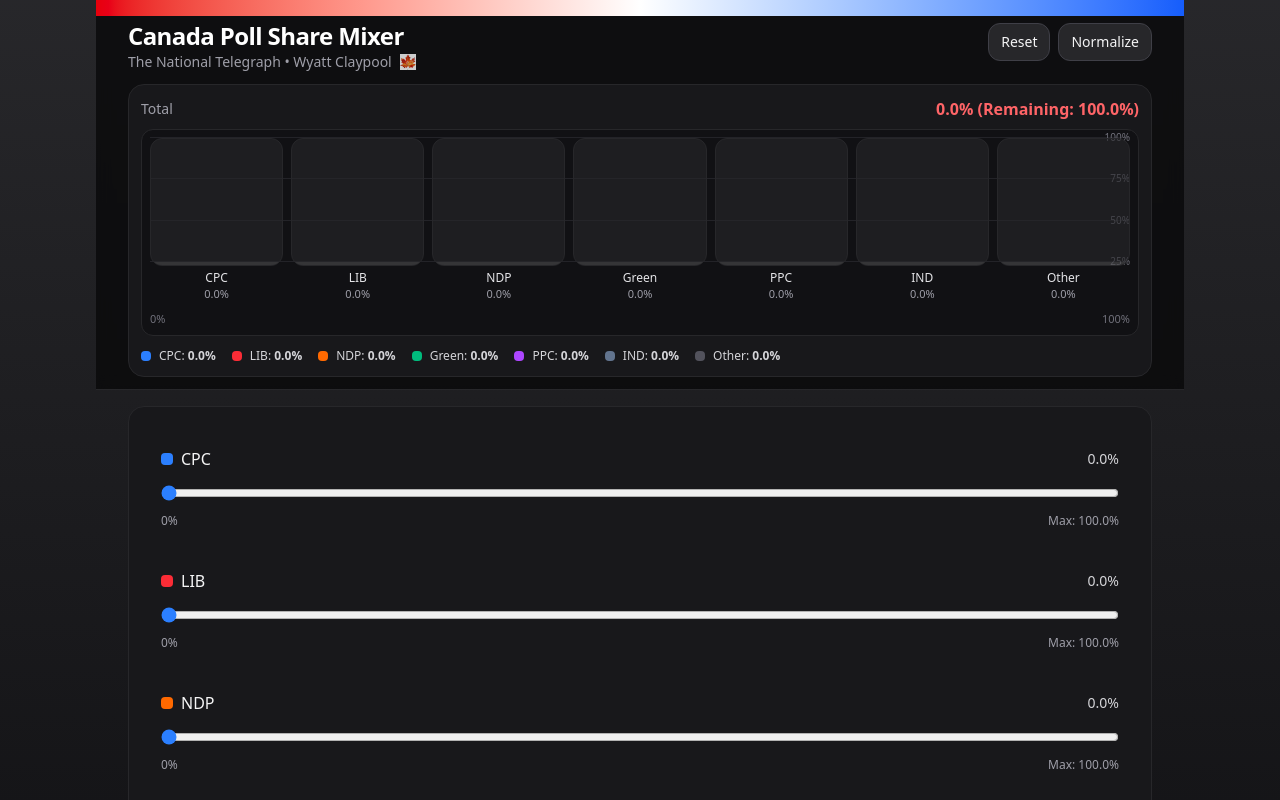
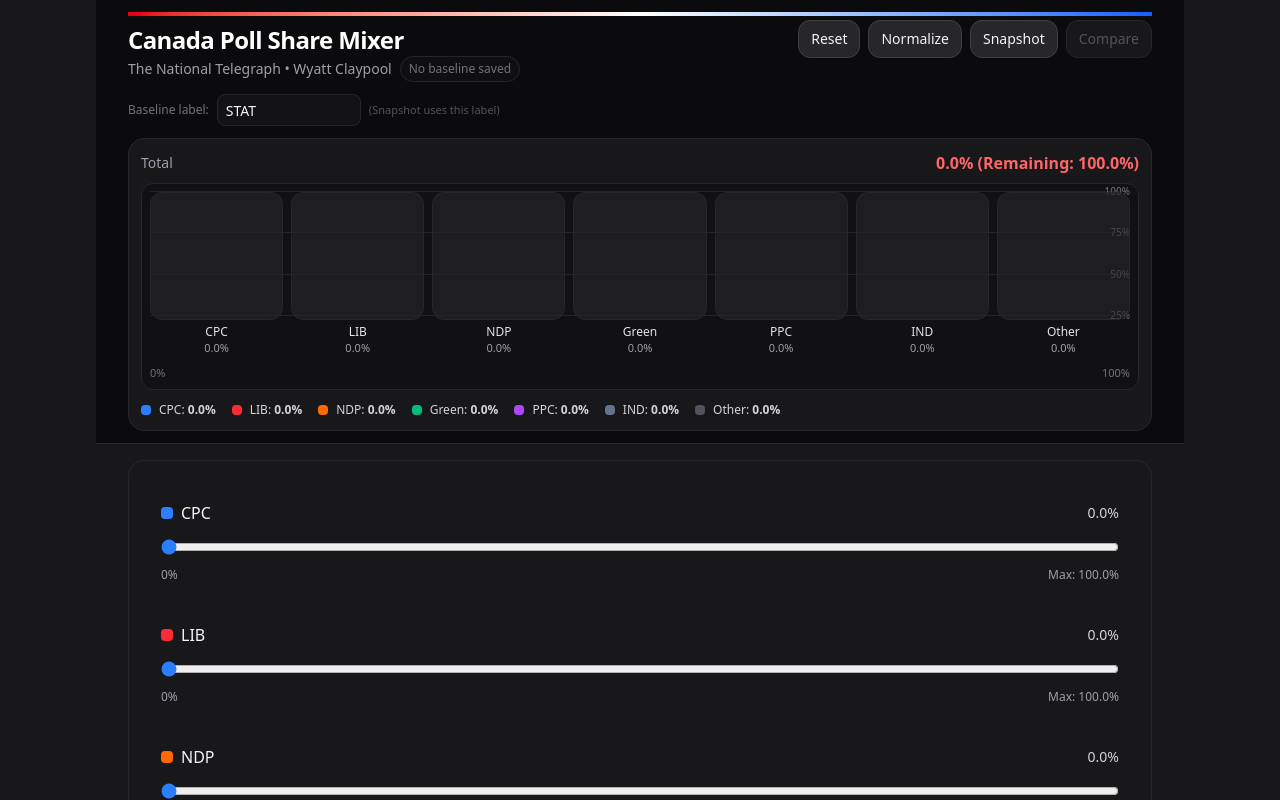
Before and after one commit to jtranberg/poll-share, a React (Vite) app in the folder poll-share/: page / in a window 1280 px wide. Shown: the top 800 px of the page. Built offline with nearby package versions, Linux system fonts and the light colour scheme.

Commit message:
comparison chart

```diff
--- a/poll-share/package.json
+++ b/poll-share/package.json
@@ -10,6 +10,7 @@
     "preview": "vite preview"
   },
   "dependencies": {
+    "html2canvas": "^1.4.1",
     "react": "^19.2.0",
     "react-dom": "^19.2.0"
   },
--- a/poll-share/src/App.tsx
+++ b/poll-share/src/App.tsx
@@ -7,6 +7,8 @@ type Party = {
   label: string;
   color: string; // Tailwind bg color class
 };
+
+
 
 const PARTIES: Party[] = [
   { key: "cpc", label: "CPC", color: "bg-blue-500" },
@@ -19,6 +21,10 @@ const PARTIES: Party[] = [
 ];
 
 const LS_KEY = "poll-shares-v1";
+
+// ✅ NEW: baseline snapshot keys
+const LS_BASELINE_KEY = "poll-shares-baseline-v1";
+const LS_BASELINE_LABEL_KEY = "poll-shares-baseline-label-v1";
 
 const ZERO: Record<PartyKey, number> = {
   cpc: 0,
@@ -60,21 +66,20 @@ function sanitizeLoaded(parsed: any): Record<PartyKey, number> {
     next[k] = Number.isFinite(val) ? clampFloat(val, 0, 100) : 0;
   });
 
-  // Ensure total <= 100 (trim overflow from "other", then from end)
   const total = sumShares(next);
   if (total <= 100) return next;
 
   let overflow = total - 100;
 
   const takeFromOther = Math.min(next.other, overflow);
-  next.other = clampFloat(next.other - takeFromOther, 0, 100);
-  overflow = clampFloat(overflow - takeFromOther, 0, 100);
+  next.other -= takeFromOther;
+  overflow -= takeFromOther;
 
   for (let i = PARTIES.length - 1; i >= 0 && overflow > 0; i--) {
     const key = PARTIES[i].key;
     const take = Math.min(next[key], overflow);
     next[key] = clampFloat(next[key] - take, 0, 100);
-    overflow = clampFloat(overflow - take, 0, 100);
+    overflow = clampFloat(overflow - take, 0, 1000);
   }
 
   return next;
@@ -92,42 +97,64 @@ export default function App() {
     try {
       const parsed = JSON.parse(saved);
       return sanitizeLoaded(parsed);
-    } catch (err) {
-      console.warn("Invalid saved poll data, using defaults.", err);
+    } catch {
       return { ...ZERO };
     }
   });
 
-  const total = React.useMemo(() => clampFloat(sumShares(shares), 0, 100), [shares]);
+  // ✅ NEW: baseline + label + compare toggle
+  const [baseline, setBaseline] = React.useState<Record<PartyKey, number> | null>(() => {
+    const saved = localStorage.getItem(LS_BASELINE_KEY);
+    if (!saved) return null;
+    try {
+      return sanitizeLoaded(JSON.parse(saved));
+    } catch {
+      return null;
+    }
+  });
+
+  const [baselineLabel, setBaselineLabel] = React.useState<string>(() => {
+    return localStorage.getItem(LS_BASELINE_LABEL_KEY) || "STAT";
+  });
+
+  const [compareOn, setCompareOn] = React.useState(false);
+
+  const total = React.useMemo(() => sumShares(shares), [shares]);
 
   React.useEffect(() => {
     localStorage.setItem(LS_KEY, JSON.stringify(shares));
   }, [shares]);
 
+  React.useEffect(() => {
+    if (baseline) localStorage.setItem(LS_BASELINE_KEY, JSON.stringify(baseline));
+    else localStorage.removeItem(LS_BASELINE_KEY);
+  }, [baseline]);
+
+  React.useEffect(() => {
+    localStorage.setItem(LS_BASELINE_LABEL_KEY, baselineLabel || "STAT");
+  }, [baselineLabel]);
+
   const maxFor = React.useCallback(
     (target: PartyKey) => {
       const others = sumOthers(shares, target);
-      return clampFloat(Math.max(0, 100 - others), 0, 100);
+      return Math.max(0, clampFloat(100 - others, 0, 100));
     },
     [shares]
   );
 
-  // Belt + suspenders setter (0.1 precision)
+  // Belt + suspenders setter (float)
   const setParty = React.useCallback((target: PartyKey, raw: number) => {
     setShares((prev) => {
       const others = sumOthers(prev, target);
-      const max = clampFloat(Math.max(0, 100 - others), 0, 100);
+      const max = Math.max(0, 100 - others);
       const nextVal = clampFloat(raw, 0, max);
-
       const next = { ...prev, [target]: nextVal };
 
-      // final safety: never allow overflow
       const t = sumShares(next);
       if (t > 100) {
-        const overflow = clampFloat(t - 100, 0, 100);
-        next[target] = clampFloat(next[target] - overflow, 0, max);
+        const overflow = t - 100;
+        next[target] = clampFloat(next[target] - overflow, 0, 100);
       }
-
       return next;
     });
   }, []);
@@ -144,12 +171,11 @@ export default function App() {
 
       PARTIES.forEach((p, i) => {
         if (i < PARTIES.length - 1) {
-          const v = Math.round(((prev[p.key] / sum) * 100) * 10) / 10; // 1 decimal
-          scaled[p.key] = clampFloat(v, 0, 100);
-          accum = clampFloat(accum + scaled[p.key], 0, 100);
+          const v = clampFloat((prev[p.key] / sum) * 100, 0, 100);
+          scaled[p.key] = v;
+          accum = clampFloat(accum + v, 0, 200);
         } else {
-          // remainder to last so total is exactly 100.0
-          scaled[p.key] = clampFloat(Math.round((100 - accum) * 10) / 10, 0, 100);
+          scaled[p.key] = clampFloat(100 - accum, 0, 100);
         }
       });
 
@@ -157,59 +183,130 @@ export default function App() {
     });
   }, []);
 
+  // ✅ NEW: snapshot + compare controls
+  const snapshotBaseline = React.useCallback(() => {
+    setBaseline(sanitizeLoaded(shares));
+    setCompareOn(true); // feels nice: snapshot -> instantly compare
+  }, [shares]);
+
+  const clearBaseline = React.useCallback(() => {
+    setBaseline(null);
+    setCompareOn(false);
+  }, []);
+
   return (
-    <div className="min-h-screen px-4 md:px-8 pt-0 bg-linear-to-b from-zinc-800 via-zinc-850 to-zinc-950 text-zinc-100">
-
+    <div className="min-h-screen px-4 md:px-8 pt-0 bg-zinc-900 text-zinc-100">
       <div className="mx-auto max-w-5xl">
         {/* Sticky top */}
         <div className="sticky top-0 z-50 -mx-4 md:-mx-8 px-4 md:px-8 py-3 bg-zinc-950/80 backdrop-blur border-b border-zinc-800">
-          {/* Stripe overlay (doesn't affect layout / no sticky jump) */}
-          <div className="pointer-events-none absolute left-0 right-0 top-0 h-4 bg-linear-to-r from-red-600 via-white to-blue-600" />
+          <div className="relative">
+            {/* Canada / stripe (linear, not “gradient-y”) */}
+            <div className="absolute top-0 left-0 right-0 h-1 bg-linear-to-r from-red-600 via-white to-blue-600" />
 
-          <div className="space-y-3">
-            <header className="flex items-center justify-between gap-3">
+            <div className="space-y-3 pt-2">
+              <header className="flex items-start justify-between gap-3">
                 <div className="flex flex-col">
-                <h1 className="mt-2 text-xl md:text-2xl font-semibold tracking-tight text-white">
+                  <h1 className="mt-1 text-xl md:text-2xl font-semibold tracking-tight text-white">
                     Canada Poll Share Mixer
                   </h1>
-                <div className="flex items-center gap-2 text-xs md:text-sm text-zinc-400">
-                  <span>The National Telegraph • Wyatt Claypool</span>
-                  <img
-                    src="/maple-leaf.jpg"
-                    alt="Canada"
-                    className="h-4 w-4 opacity-80"
-                  />
+
+                  <div className="flex items-center gap-2 flex-wrap">
+                    <span className="text-xs md:text-sm text-zinc-400">
+                      The National Telegraph • Wyatt Claypool
+                    </span>
+
+                    {/* baseline chip */}
+                    {baseline ? (
+                      <span className="text-[11px] md:text-xs px-2 py-1 rounded-full border border-zinc-700 bg-zinc-900/60 text-zinc-200">
+                        Baseline: <strong className="ml-1">{baselineLabel || "STAT"}</strong>
+                      </span>
+                    ) : (
+                      <span className="text-[11px] md:text-xs px-2 py-1 rounded-full border border-zinc-800 bg-zinc-900/40 text-zinc-500">
+                        No baseline saved
+                      </span>
+                    )}
+                  </div>
                 </div>
 
-              </div>
-
-              <div className="flex gap-2 shrink-0">
+                <div className="flex gap-2 shrink-0 flex-wrap justify-end">
                   <button
                     onClick={resetAll}
                     className="rounded-xl px-3 py-2 text-sm bg-zinc-800 hover:bg-zinc-700 border border-zinc-700"
                   >
                     Reset
                   </button>
+
                   <button
                     onClick={normalizeTo100}
                     className="rounded-xl px-3 py-2 text-sm bg-zinc-800 hover:bg-zinc-700 border border-zinc-700"
-                  title="Scale current values so the total becomes 100.0%"
+                    title="Scale current values so the total becomes 100%"
                   >
                     Normalize
                   </button>
+
+                  <button
+                    onClick={snapshotBaseline}
+                    className="rounded-xl px-3 py-2 text-sm bg-zinc-800 hover:bg-zinc-700 border border-zinc-700"
+                    title="Save a baseline snapshot of the current chart"
+                  >
+                    Snapshot
+                  </button>
+
+                  <button
+                    onClick={() => setCompareOn((v) => !v)}
+                    disabled={!baseline}
+                    className={[
+                      "rounded-xl px-3 py-2 text-sm border",
+                      baseline
+                        ? compareOn
+                          ? "bg-blue-600/30 border-blue-500/60 hover:bg-blue-600/40"
+                          : "bg-zinc-800 hover:bg-zinc-700 border-zinc-700"
+                        : "bg-zinc-900 border-zinc-800 text-zinc-600 cursor-not-allowed",
+                    ].join(" ")}
+                    title={baseline ? "Toggle comparison view" : "Take a snapshot first"}
+                  >
+                    Compare
+                  </button>
+
+                  {baseline && (
+                    <button
+                      onClick={clearBaseline}
+                      className="rounded-xl px-3 py-2 text-sm bg-zinc-900 hover:bg-zinc-800 border border-zinc-800 text-zinc-300"
+                      title="Remove baseline snapshot"
+                    >
+                      Clear
+                    </button>
+                  )}
                 </div>
               </header>
+
+              {/* baseline label input (compact) */}
+              <div className="flex items-center gap-2">
+                <span className="text-xs text-zinc-500">Baseline label:</span>
+                <input
+                  value={baselineLabel}
+                  onChange={(e) => setBaselineLabel(e.target.value)}
+                  placeholder="STAT"
+                  className="h-8 w-36 rounded-lg border border-zinc-800 bg-zinc-900/60 px-2 text-sm text-zinc-100 placeholder:text-zinc-600 outline-none focus:ring-2 focus:ring-blue-500/40"
+                />
+                <span className="text-[11px] text-zinc-600">
+                  (Snapshot uses this label)
+                </span>
+              </div>
 
               {/* Compact Total + Chart */}
               <div className="rounded-2xl border border-zinc-800 bg-zinc-900 p-2 md:p-3">
                 <div className="flex items-center justify-between">
-                <span className="text-sm text-zinc-400">Total</span>
-                <span
-                  className={`font-semibold ${total === 100 ? "text-emerald-400" : "text-red-400"
-                    }`}
-                >
-                  {total.toFixed(1)}%
-                  {total < 100 ? ` (Remaining: ${(100 - total).toFixed(1)}%)` : ""}
+                  <span className="text-sm text-zinc-400">
+                    Total{" "}
+                    {compareOn && baseline ? (
+                      <span className="text-xs text-zinc-500">• comparing “{baselineLabel || "STAT"}” vs Live</span>
+                    ) : null}
+                  </span>
+
+                  <span className={`font-semibold ${total === 100 ? "text-emerald-400" : "text-red-400"}`}>
+                    {total.toFixed(1)}%{" "}
+                    {total < 100 ? `(Remaining: ${(100 - total).toFixed(1)}%)` : ""}
                   </span>
                 </div>
 
@@ -234,41 +331,92 @@ export default function App() {
                     {/* bars */}
                     <div className="grid grid-cols-7 gap-2">
                       {PARTIES.map((p) => {
-                      const v = shares[p.key];
-                      const hitsMarker = isNearMarker(v);
+                        const live = shares[p.key];
+                        const base = baseline?.[p.key] ?? 0;
+                        const liveHit = isNearMarker(live);
+                        const baseHit = isNearMarker(base);
+
+                        const showCompare = compareOn && !!baseline;
 
                         return (
                           <div key={p.key} className="min-w-0">
-                          <div className="relative h-28 md:h-32 w-full rounded-xl bg-zinc-800/60 overflow-hidden border border-zinc-800">
+                            <div className="relative h-28 md:h-32 w-full rounded-xl bg-zinc-800/60 overflow-hidden border border-zinc-800 p-1">
+                              {/* Paired bars (Baseline + Live) */}
+                              {showCompare ? (
+                                <div className="absolute inset-1 flex items-end gap-1">
+                                  {/* Baseline */}
+                                  <div className="relative flex-1 h-full">
                                     <div
                                       className={[
                                         p.color,
-                                "absolute bottom-0 left-0 w-full",
+                                        "absolute bottom-0 left-0 w-full rounded-md",
                                         "transition-[height] duration-300 ease-out",
-                                hitsMarker ? "brightness-110" : "",
+                                        baseHit ? "brightness-110" : "",
                                       ].join(" ")}
                                       style={{
-                                height: `${v}%`,
-                                boxShadow: hitsMarker ? "0 0 18px rgba(255,255,255,0.25)" : undefined,
+                                        height: `${base}%`,
+                                        opacity: 0.35,
+                                        boxShadow: baseHit ? "0 0 18px rgba(255,255,255,0.18)" : undefined,
                                       }}
-                              title={`${p.label}: ${v.toFixed(1)}%`}
+                                      title={`${baselineLabel || "STAT"} • ${p.label}: ${base.toFixed(1)}%`}
                                     />
+                                  </div>
+
+                                  {/* Live */}
+                                  <div className="relative flex-1 h-full">
                                     <div
-                              className="absolute left-0 w-full h-1 bg-white/10"
-                              style={{ bottom: `calc(${v}% - 1px)` }}
+                                      className={[
+                                        p.color,
+                                        "absolute bottom-0 left-0 w-full rounded-md",
+                                        "transition-[height] duration-300 ease-out",
+                                        liveHit ? "brightness-110" : "",
+                                      ].join(" ")}
+                                      style={{
+                                        height: `${live}%`,
+                                        boxShadow: liveHit ? "0 0 18px rgba(255,255,255,0.25)" : undefined,
+                                      }}
+                                      title={`Live • ${p.label}: ${live.toFixed(1)}%`}
                                     />
+                                  </div>
+                                </div>
+                              ) : (
+                                // Single bar mode (Live only)
+                                <div
+                                  className={[
+                                    p.color,
+                                    "absolute bottom-1 left-1 right-1 rounded-md",
+                                    "transition-[height] duration-300 ease-out",
+                                    liveHit ? "brightness-110" : "",
+                                  ].join(" ")}
+                                  style={{
+                                    height: `calc(${live}% - 0px)`,
+                                    boxShadow: liveHit ? "0 0 18px rgba(255,255,255,0.25)" : undefined,
+                                  }}
+                                  title={`${p.label}: ${live.toFixed(1)}%`}
+                                />
+                              )}
                             </div>
 
                             <div className="mt-1 text-center">
                               <div className="text-[11px] md:text-xs font-medium text-zinc-200 truncate">
                                 {p.label}
                               </div>
-                            <div
-                              className={`text-[11px] tabular-nums ${hitsMarker ? "text-emerald-300" : "text-zinc-400"
-                                }`}
-                            >
-                              {v.toFixed(1)}%
+
+                              {compareOn && baseline ? (
+                                <div className="text-[11px] tabular-nums text-zinc-400">
+                                  <span className={baseHit ? "text-emerald-300" : ""}>
+                                    {(baseline?.[p.key] ?? 0).toFixed(1)}%
+                                  </span>
+                                  <span className="mx-1 text-zinc-600">|</span>
+                                  <span className={liveHit ? "text-emerald-300" : ""}>
+                                    {live.toFixed(1)}%
+                                  </span>
                                 </div>
+                              ) : (
+                                <div className={`text-[11px] tabular-nums ${liveHit ? "text-emerald-300" : "text-zinc-400"}`}>
+                                  {live.toFixed(1)}%
+                                </div>
+                              )}
                             </div>
                           </div>
                         );
@@ -279,6 +427,20 @@ export default function App() {
                       <span>0%</span>
                       <span>100%</span>
                     </div>
+
+                    {/* Compare legend */}
+                    {compareOn && baseline ? (
+                      <div className="mt-2 flex items-center justify-end gap-3 text-[11px] text-zinc-500">
+                        <span className="flex items-center gap-2">
+                          <span className="inline-block h-2 w-2 rounded bg-white/30" />
+                          {baselineLabel || "STAT"}
+                        </span>
+                        <span className="flex items-center gap-2">
+                          <span className="inline-block h-2 w-2 rounded bg-white/70" />
+                          Live
+                        </span>
+                      </div>
+                    ) : null}
                   </div>
                 </div>
 
@@ -296,8 +458,9 @@ export default function App() {
               </div>
             </div>
           </div>
+        </div>
 
-        {/* Sliders (page scrolls normally) */}
+        {/* Sliders (page scrolls normally; mixer stays sticky) */}
         <div className="mt-4 space-y-4 pb-10">
           <div className="rounded-2xl border border-zinc-800 bg-zinc-900 p-6 md:p-8 space-y-6">
             {PARTIES.map((p) => {
```
Also changed, not shown: 1 other file (tests, documents, lock files or other folders). Lines whose indentation alone changed are shown as unchanged.
